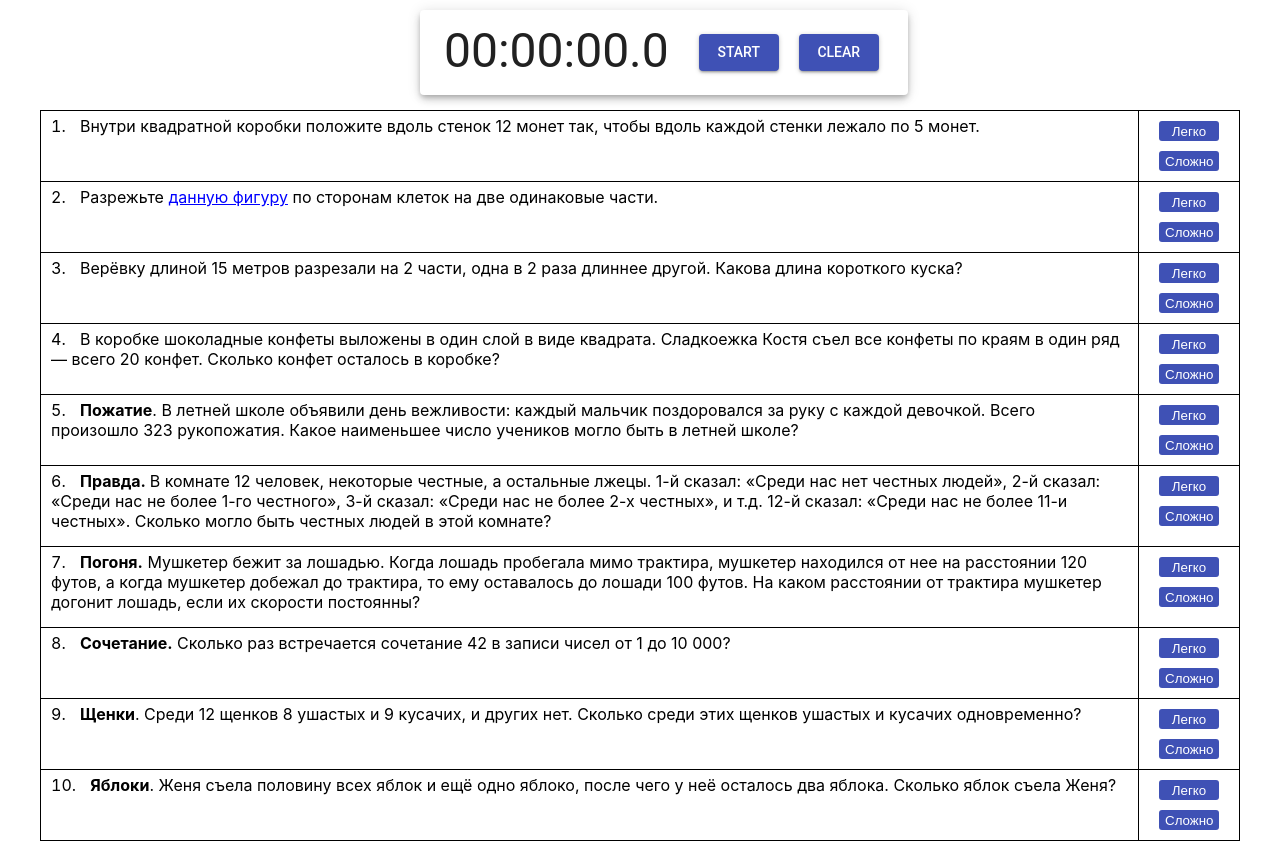
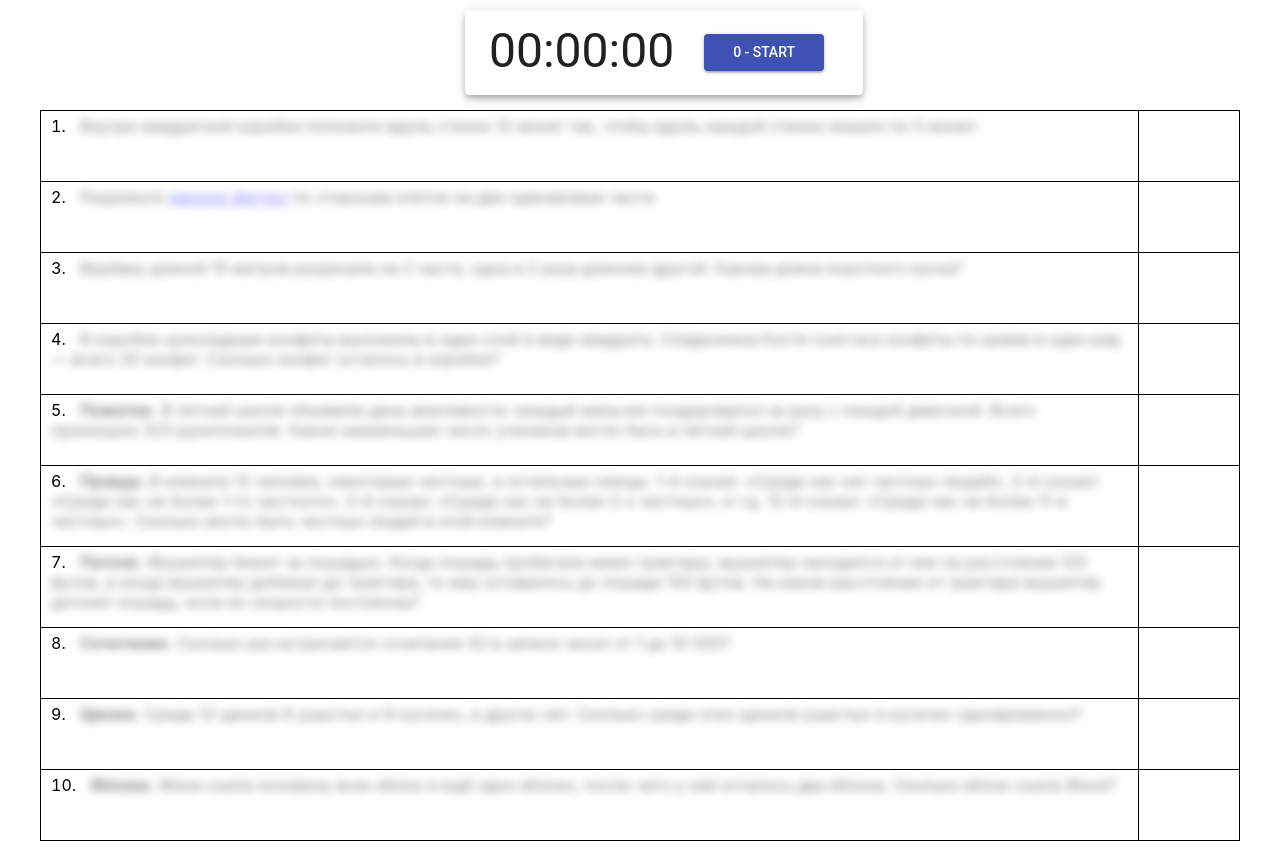
Before and after one commit to pofigizm/sch2, a React (Create React App) app: page / in a window 1280 px wide. Built offline with nearby package versions, Linux system fonts and the light colour scheme.

Commit message:
try work

```diff
--- a/src/App.css
+++ b/src/App.css
@@ -1,3 +1,2 @@
 .app {
-  margin-top: 110px;
 }
--- a/src/App.js
+++ b/src/App.js
@@ -1,21 +1,35 @@
 import React from 'react'
-import Timer from './Timer'
-import Tasks from './Tasks'
+import Try from './Try'
 import tasksData from './tasks.json'
 import './App.css'
 
 class App extends React.PureComponent {
   state = {
+    id: 1,
     current: Object.values(tasksData).slice(0, 10),
   }
 
   render() {
+    const { id, current } = this.state
+
     return (
       <div className="app">
-        <Timer />
-        <Tasks tasks={this.state.current} />
+        { Boolean(id) && (
+          <Try
+            id={1}
+            tasks={current}
+            onFinish={this.handleFinish}
+          />
+        ) }
       </div>
     )
+  }
+
+  handleFinish = (id, data) => {
+    this.setState({
+      id: 0,
+    })
+    console.log(data)
   }
 }
 
--- a/src/Buttons.js
+++ b/src/Buttons.js
@@ -11,7 +11,7 @@ const styles = theme => ({
     	margin: theme.spacing.unit,
     	marginLeft: 0,
     	marginRight: 20,
-    	width: 80,
+    	width: 120,
  	},
   	input: {
     	display: 'none',
@@ -20,9 +20,8 @@ const styles = theme => ({
 
 
 function Buttons({
-	onPressStart = () => {},
-	onPressClear = () => {},
-	count,
+	onPress = () => {},
+	stage,
 	classes,
 }) {
 	return (
@@ -30,19 +29,11 @@ function Buttons({
 			<Button
 				variant="contained"
 				color="primary"
-       			onClick={() => onPressStart('s')}
-       			className={classes.button}
-       		>
-       			{count ? 'stop' : 'start'}
-       		</Button>
-			<Button
-				variant="contained"
-				color="primary"
-       			onClick={() => onPressClear('c')}
-       			className={classes.button}
-       		>
-       			clear
-       		</Button>
+        onClick={() => onPress('s')}
+        className={classes.button}
+      >
+        {stage} - {stage ? 'next' : 'start'}
+      </Button>
 		</div>
 	)
 }
--- a/src/Tasks.css
+++ b/src/Tasks.css
@@ -3,6 +3,11 @@
   margin: 20px 40px;
   border: 1px solid black;
   border-bottom: none;
+}
+
+.tasks .blur {
+  filter: blur(5px);
+  opacity: 0.5;
 }
 
 .tasks > li {
@@ -35,13 +40,41 @@
 .tasks > li > .buttons > button {
   margin: 10px 20px 0;
   height: 20px;
-  background-color: #3f51b5;
+  background-color: lightgray;
   color: white;
   border: none;
   border-radius: 3px;
   cursor: pointer;
 }
 
+.tasks > li > .buttons > button.green {
+  background-color: green;
+}
+
+.tasks > li > .buttons > button.red {
+  background-color: red;
+}
+
+.tasks > li > .buttons > button.none {
+  background-color: #3f51b5;
+}
+
 .tasks > li > .buttons > button:focus {
   outline: 0;
 }
+
+.tasks > li > .input {
+  position: absolute;
+  display: flex;
+  flex-direction: column;
+  top: 0;
+  bottom: 0;
+  right: 0;
+  width: 100px;
+  border-left: 1px solid black;
+}
+
+.tasks > li > .input > input {
+  margin: 10px 20px 0;
+  height: 20px;
+}
--- a/src/Tasks.js
+++ b/src/Tasks.js
@@ -1,27 +1,77 @@
 import React from 'react'
 import './Tasks.css'
 
+const btnClass = (cur = null, ref) => {
+  if (cur === null) {
+    return 'none'
+  }
+
+  if (cur === ref) {
+    return ref ? 'green' : 'red'
+  }
+
+  return 'gray'
+}
+
+const contentClass = (stage, cur) => {
+  if ((stage === 0) || (stage === 2 && !cur) || (stage === 3 && cur)) {
+    return 'blur'
+  }
+
+  return ''
+}
+
 class Tasks extends React.PureComponent {
   render() {
-    const { tasks } = this.props
+    const { stage, tasks, complexity } = this.props
 
     return (
-      <ol className="tasks">
-        { tasks.map(task => (
+      <ol className="tasks" >
+        { tasks
+          .map(task => (
           <li key={task.id}>
-            <span dangerouslySetInnerHTML={{ __html: task.content }} />
-            { this.renderButtons() }
+            <span
+              className={ contentClass(stage, complexity[task.id]) }
+              dangerouslySetInnerHTML={{ __html: task.content }}
+            />
+            { stage > 1 ? this.renderInput(task.id) : this.renderButtons(task.id) }
           </li>
         )) }
       </ol>
     )
   }
 
-  renderButtons() {
+  renderButtons(id) {
+    const { stage, complexity, onComplexity } = this.props
+    const current = complexity[id]
+
+    if (stage === 0) {
+      return (
+        <div className="buttons" />
+      )
+    }
+
     return (
       <div className="buttons">
-        <button >Легко</button>
-        <button >Сложно</button>
+        <button className={ btnClass(current, true) } onClick={ () => onComplexity(id, true) }>Легко</button>
+        <button className={ btnClass(current, false) } onClick={ () => onComplexity(id, false) }>Сложно</button>
+      </div>
+    )
+  }
+
+  renderInput(id) {
+    const { stage, complexity, answers, onAnswer } = this.props
+    const current = answers[id] || ''
+
+    if ((stage === 2 && !complexity[id]) || (stage === 3 && complexity[id])) {
+      return (
+        <div className="input" />
+      )
+    }
+
+    return (
+      <div className="input">
+        <input value={ current } onChange={ (ev) => onAnswer(id, ev.target.value) } />
       </div>
     )
   }
--- a/src/Timer.js
+++ b/src/Timer.js
@@ -4,23 +4,32 @@ import Paper from '@material-ui/core/Paper'
 import Typography from '@material-ui/core/Typography'
 import { withStyles } from '@material-ui/core/styles'
 
-
 const styles = theme => ({
 	root: {
    		...theme.mixins.gutters(),
    		paddingTop: theme.spacing.unit * 2,
    		paddingBottom: theme.spacing.unit * 2,
-   		width: 440,
+   		width: 350,
       display: 'flex',
       position: 'fixed',
       top: 10,
-      left: 'calc(50% - 220px)',
+      left: 'calc(50% - 175px)',
       backgroundColor: 'white',
       zIndex: 100,
   	},
 })
 
 const zero = (dig) => ('0' + dig).slice(-2)
+const humanTime = (seconds) => {
+  let sec = seconds
+
+  const hours = sec / 3600 | 0
+  sec = sec - hours * 3600
+  const min = sec / 60 | 0
+  sec = sec - min * 60
+
+  return `${zero(hours)}:${zero(min)}:${zero(sec)}`
+}
 
 class Timer extends React.Component {
 
@@ -28,28 +37,24 @@ class Timer extends React.Component {
 		super(props)
 
 		this.state = {
-			count: false,
-			result: 0
+			sec: 0
 		}
 
-		window.setInterval(() => {
-			if (this.state.count) {
-				const result = this.state.result + 1
-				this.setState({ result })
+		this.timer = window.setInterval(() => {
+			if (this.props.stage) {
+				const sec = this.state.sec + 1
+				this.setState({ sec })
 			}
-		}, 100);
-
+		}, 1000);
 	}
 
+  componentWillUnmount() {
+    window.clearInterval(this.timer)
+  }
+
 	render() {
-
-		let mSec = this.state.result
-		const hours = mSec / 36000 | 0
-		mSec = mSec - hours * 36000
-		const min = mSec / 600 | 0
-		mSec = mSec - min * 600
-		const sec = mSec / 10 | 0
-		mSec = mSec - sec * 10
+    const { stage } = this.props
+		let { sec } = this.state
 
 		const { classes } = this.props
 		return (
@@ -59,24 +64,21 @@ class Timer extends React.Component {
 						variant="h3"
 						component="h3"
 					>
-						{zero(hours)}:{zero(min)}:{zero(sec)}.{mSec}
+						{humanTime(sec)}
 					</Typography>
 					<Buttons
-						count={this.state.count}
-						onPressStart={this.handleStart}
-						onPressClear={this.handleClear}
+						stage={stage}
+						onPress={this.handleButton}
 					/>
 				</Paper>
 			</div>
 		)
 	}
 
-	handleClear = () => {
-		this.setState({ result: 0 })
-	}
+	handleButton = () => {
+    const { onNextStage } = this.props;
 
-	handleStart = () => {
-		this.setState({ count: !this.state.count })
+    onNextStage(humanTime(this.state.sec))
 	}
 }
 
--- /dev/null
+++ b/src/Try.css
@@ -0,0 +1,3 @@
+.try {
+  margin-top: 110px;
+}
--- /dev/null
+++ b/src/Try.js
@@ -0,0 +1,96 @@
+import React from 'react'
+import Timer from './Timer'
+import Tasks from './Tasks'
+import './Try.css'
+
+class Try extends React.PureComponent {
+  constructor(props) {
+    super(props)
+
+    this.state = {
+      complexity: {},
+      timeComplexity: 0,
+
+      answers: {},
+      timeSimple: 0,
+      timeHard: 0,
+
+      stage: 0,
+    }
+  }
+
+  render() {
+    return (
+      <div className="try">
+        <Timer
+          stage={this.state.stage}
+          onNextStage={this.handleNextStage}
+        />
+        <Tasks
+          stage={this.state.stage}
+          tasks={this.props.tasks}
+          complexity={this.state.complexity}
+          answers={this.state.answers}
+          onComplexity={this.handleComplexity}
+          onAnswer={this.handleAnswer}
+        />
+      </div>
+    )
+  }
+
+  handleNextStage = (time) => {
+    const { stage } = this.state
+
+    if (stage === 0) {
+      this.setState({
+        stage: 1,
+      })
+      return
+    }
+
+    if (stage === 1) {
+      this.setState({
+        stage: 2,
+        timeComplexity: time,
+      })
+      return
+    }
+
+    if (stage === 2) {
+      this.setState({
+        stage: 3,
+        timeSimple: time,
+      })
+      return
+    }
+
+    this.setState({
+      timeHard: time,
+    }, () => {
+      this.props.onFinish(this.props.id, {
+        id: this.props.id,
+        ...this.state
+      })
+    })
+  }
+
+  handleComplexity = (id, value) => {
+    this.setState({
+      complexity: {
+        ...this.state.complexity,
+        [id]: value,
+      }
+    })
+  }
+
+  handleAnswer = (id, value) => {
+    this.setState({
+      answers: {
+        ...this.state.answers,
+        [id]: value,
+      }
+    })
+  }
+}
+
+export default Try
```
